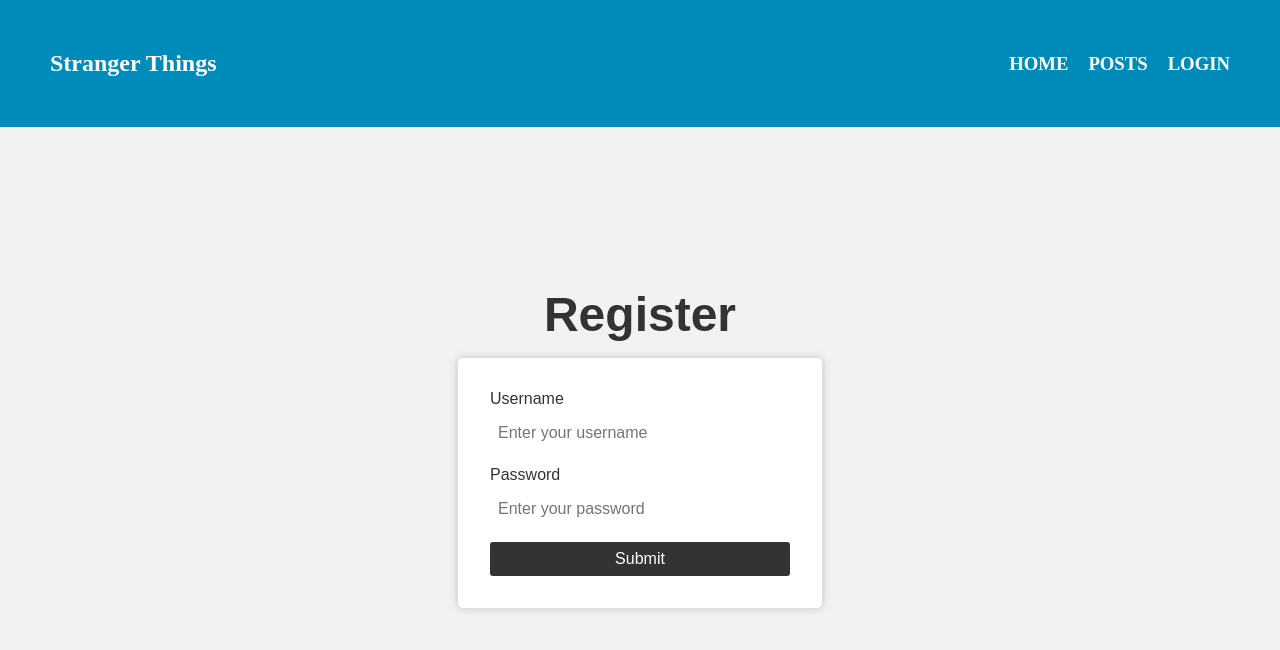
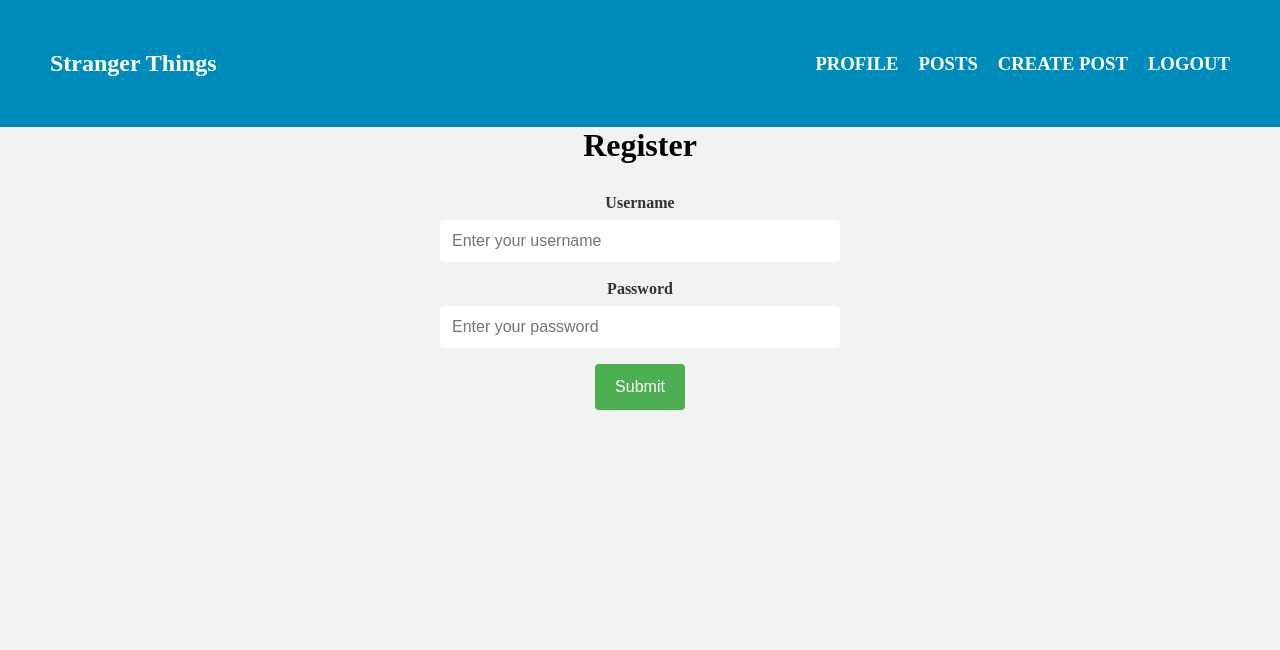
Before and after one commit to choilin310/-my-stranger-things, a React (Vite) app in the folder stranger-things/: page /users/register in a window 1280 px wide. Shown: the top 650 px of the page. Built offline with nearby package versions, Linux system fonts and the light colour scheme.

Commit message:
links edits

```diff
--- a/stranger-things/src/API/api.js
+++ b/stranger-things/src/API/api.js
@@ -55,3 +55,25 @@ export async function loginUser(username, password) {
     console.log(error);
   }
 }
+
+export async function createPost(title, description, price, token) {
+  try {
+    const response = await fetch(`${BASE_URL}/posts`, {
+      method: "POST",
+      headers: {
+        "Content-Type": "application/json",
+        Authorization: `Bearer ${token}`,
+      },
+      body: JSON.stringify({
+        post: {
+          title,
+          description,
+          price,
+        },
+      }),
+    });
+    const result = await response.json();
+  } catch (error) {
+    console.log(error);
+  }
+}
--- a/stranger-things/src/App.css
+++ b/stranger-things/src/App.css
@@ -29,6 +29,8 @@ body {
   text-decoration: none;
   color: white;
 }
+
+/* login form css */
 
 .login-container {
   display: flex;
@@ -84,111 +86,166 @@ body {
   background-color: #555;
 }
 
-.allPosts {
-  display: flex;
-  flex-direction: column;
-  align-content: space-around;
-  gap: 15px;
-}
+/* all post css */
 
-.allPosts {
+.all-post {
   display: flex;
   flex-wrap: wrap;
   justify-content: center;
 }
 
 .post {
+  display: flex;
+  flex-direction: column;
+  justify-content: space-between;
+  align-items: center;
   width: 300px;
+  height: 200px;
+  padding: 20px;
   margin: 20px;
-  padding: 20px;
-  border: 1px solid #ddd;
   border-radius: 10px;
-  box-shadow: 0px 0px 10px rgba(0, 0, 0, 0.2);
+  box-shadow: 0px 5px 10px rgba(0, 0, 0, 0.2);
+  transition: transform 0.3s ease-in-out;
+}
+
+.post:hover {
+  transform: translateY(-5px);
+  box-shadow: 0px 10px 15px rgba(0, 0, 0, 0.3);
 }
 
 .post-username {
-  font-size: 20px;
+  font-size: 24px;
   margin-bottom: 10px;
 }
 
 .post-title {
-  font-size: 24px;
+  font-size: 18px;
+  font-weight: bold;
   margin-bottom: 10px;
 }
 
 .post-description {
-  font-size: 16px;
-  margin-bottom: 10px;
+  font-size: 14px;
+  margin-bottom: 20px;
 }
 
 .post-price {
   font-size: 18px;
-  margin-bottom: 10px;
+  font-weight: bold;
+  color: #00a699;
 }
 
-.post-delete-button {
-  background-color: #f44336;
-  color: #fff;
-  border: none;
-  border-radius: 5px;
-  padding: 10px 20px;
-  font-size: 16px;
-  cursor: pointer;
+/* register form css */
+
+.register-container {
+  display: flex;
+  flex-direction: column;
+  align-items: center;
 }
 
-.post-delete-button:hover {
-  background-color: #e53935;
+.register-form {
+  display: flex;
+  flex-direction: column;
+  align-items: center;
+  width: 100%;
+  max-width: 400px;
+  padding: 20px;
+  background-color: #f2f2f2;
+  border-radius: 5px;
 }
+
+.register-label {
+  margin-top: 10px;
+  font-size: 16px;
+  font-weight: bold;
+  color: #333;
+}
+
+.register-input {
+  width: 100%;
+  padding: 12px;
+  margin: 8px 0;
+  border: none;
+  border-radius: 4px;
+  box-sizing: border-box;
+  font-size: 16px;
+}
+
+.register-button {
+  background-color: #4CAF50;
+  color: white;
+  padding: 14px 20px;
+  margin: 8px 0;
+  border: none;
+  border-radius: 4px;
+  cursor: pointer;
+  font-size: 16px;
+}
+
+.register-button:hover {
+  background-color: #45a049;
+}
+
+/* create post css  */
 
 .create-post {
   display: flex;
-  flex-direction: row;
-  flex-wrap: wrap;
+  flex-direction: column;
   align-items: center;
-  margin: 20px;
+  margin: 2rem;
 }
 
 .create-post-title {
-  font-size: 32px;
-  margin-bottom: 20px;
+  font-size: 2.5rem;
+  margin-bottom: 2rem;
+  color: #1a1a1a;
 }
 
 .create-post-form {
   display: flex;
   flex-direction: column;
   align-items: center;
-  background-color: #fff;
-  padding: 20px;
-  border: 1px solid #ddd;
+  width: 100%;
+  max-width: 500px;
+  background-color: #f9f9f9;
+  padding: 2rem;
   border-radius: 10px;
-  box-shadow: 0px 0px 10px rgba(0, 0, 0, 0.2);
+  box-shadow: 0 4px 8px rgba(0, 0, 0, 0.1);
 }
 
 .create-post-label {
-  font-size: 18px;
-  margin-bottom: 10px;
+  font-size: 1.2rem;
+  margin-bottom: 1rem;
+  color: #1a1a1a;
 }
 
 .create-post-input {
   width: 100%;
-  height: 40px;
-  padding: 5px;
-  margin-bottom: 20px;
-  font-size: 16px;
-  border: 1px solid #ddd;
+  padding: 1rem;
+  font-size: 1rem;
+  margin-bottom: 1.5rem;
+  border: none;
   border-radius: 5px;
+  background-color: #f1f1f1;
+  color: #1a1a1a;
+}
+
+.create-post-input:focus {
+  outline: none;
+  background-color: #e2e2e2;
 }
 
 .create-post-button {
-  background-color: #4caf50;
-  color: #fff;
+  background-color: #0077ff;
+  color: white;
+  font-size: 1.2rem;
   border: none;
   border-radius: 5px;
-  padding: 10px 20px;
-  font-size: 16px;
+  padding: 1rem 2rem;
   cursor: pointer;
+  transition: background-color 0.2s ease;
 }
 
 .create-post-button:hover {
-  background-color: #388e3c;
+  background-color: #0057cc;
 }
--- a/stranger-things/src/App.jsx
+++ b/stranger-things/src/App.jsx
@@ -2,24 +2,51 @@ import { Routes, Route, Link } from "react-router-dom";
 import RegisterForm from "./components/RegisterForm";
 import { LoginForm } from "./components/LoginForm";
 import AllPosts from "./components/AllPosts";
-import { useState } from "react";
+import CreatePost from "./components/CreatePost";
+import useAuth from "./hooks/useAuth";
+import { useEffect, useState } from "react";
 import "./App.css";
 
 function App() {
+  const { token, setToken } = useAuth();
+  const [links, setLinks] = useState("")
+
+  useEffect(() => {
+    if (token === undefined) {
+      setLinks (
+        <h3 className="links">
+            <Link to="/">HOME</Link>
+            <Link to="/posts">POSTS</Link>
+            <Link to="/users">LOGIN</Link>
+          </h3>
+      )
+    }else {
+      setLinks (
+        <h3 className="links">
+            <Link to="/">PROFILE</Link>
+            <Link to="/posts">POSTS</Link>
+            <Link to="/create-posts">CREATE POST</Link>
+            <Link onClick={() =>{
+              setToken(undefined);
+              localStorage.removeItem("token");
+            }}>LOGOUT</Link>
+          </h3>
+      )
+    }
+  }
+  , [token]);
+
   return (
     <div className="app">
       <header className="head">
         <h2>Stranger Things</h2>
-        <h3 className="links">
-          <Link to="/">HOME</Link>
-          <Link to="/posts">POSTS</Link>
-          <Link to="/users">LOGIN</Link>
-        </h3>
+        {links}
       </header>
 
       <Routes>
         <Route path="/posts" element={<AllPosts />} />
         <Route path="/users" element={<LoginForm />} />
+        <Route path="/create-posts" element={<CreatePost />} />
         <Route path="/users/register" element={<RegisterForm />} />
       </Routes>
     </div>
--- a/stranger-things/src/components/AllPosts.jsx
+++ b/stranger-things/src/components/AllPosts.jsx
@@ -18,46 +18,15 @@ export default function AllPosts() {
     getPost();
   }, []);
 
-  return  (
-    <div className="create-post">
-      <div className="create-post">
-      <h1 className="create-post-title">Create Posts</h1>
-      <form
-        className="create-post-form"
-        onSubmit={async (e) => {
-          e.preventDefault();
-          await createPost(title, description, price, token);
-        }}
-      >
-        <label className="create-post-label">Title</label>
-        <input
-          className="create-post-input"
-          type="text"
-          value={title}
-          onChange={(event) => setTitle(event.target.value)}
-        />
-        <label className="create-post-label">Description:</label>
-        <input
-          className="create-post-input"
-          type="text"
-          value={description}
-          onChange={(event) => setDescription(event.target.value)}
-        />
-        <label className="create-post-label">Price:</label>
-        <input
-          className="create-post-input"
-          type="text"
-          value={price}
-          onChange={(event) => setPrice(event.target.value)}
-        />
-        <button className="create-post-button" type="submit">Create Post</button>
-      </form>
-    </div>
+  return (
+    <div className="all-post">
       {data.length > 0 &&
         data.map((posts) => {
           return (
-            <div className="post" key={posts.author.id}>
-              <h1 className="post-username">Username: {posts.author.username}</h1>
+            <div className="post" key={posts._id}>
+              <h1 className="post-username">
+                Username: {posts.author.username}
+              </h1>
               <h2 className="post-title">Title: {posts.title}</h2>
               <p className="post-description">{posts.description}</p>
               <h5 className="post-price">Price: {posts.price}</h5>
--- /dev/null
+++ b/stranger-things/src/components/CreatePost.jsx
@@ -0,0 +1,55 @@
+import { useState } from "react";
+import React from "react";
+import { createPost } from "../API/api";
+import useAuth from "../hooks/useAuth";
+
+export default function CreatePost() {
+  const [title, setTitle] = useState("");
+  const [description, setDescription] = useState("");
+  const [price, setPrice] = useState("");
+  const { token } = useAuth();
+
+  if(token === undefined){
+    return(
+      <div>
+        <h1>Please login to create a post</h1>
+      </div>
+    )
+  }
+
+  return (
+    <div className="create-post">
+      <h1 className="create-post-title">Create Posts</h1>
+      <form
+        className="create-post-form"
+        onSubmit={async (e) => {
+          e.preventDefault();
+          await createPost(title, description, price, token);
+        }}
+      >
+        <label className="create-post-label">Title</label>
+        <input
+          className="create-post-input"
+          type="text"
+          value={title}
+          onChange={(event) => setTitle(event.target.value)}
+        />
+        <label className="create-post-label">Description:</label>
+        <input
+          className="create-post-input"
+          type="text"
+          value={description}
+          onChange={(event) => setDescription(event.target.value)}
+        />
+        <label className="create-post-label">Price:</label>
+        <input
+          className="create-post-input"
+          type="text"
+          value={price}
+          onChange={(event) => setPrice(event.target.value)}
+        />
+        <button className="create-post-button" type="submit">Create Post</button>
+      </form>
+    </div>
+  );
+}
--- a/stranger-things/src/components/LoginForm.jsx
+++ b/stranger-things/src/components/LoginForm.jsx
@@ -1,11 +1,12 @@
 import { useState } from "react";
 import { loginUser } from "../API/api";
+import useAuth from "../hooks/useAuth";
 import { Link } from "react-router-dom";
 
 export function LoginForm() {
   const [username, setUsername] = useState("");
   const [password, setPassword] = useState("");
-  const [token, setToken] = useState("");
+  const { token, setToken } = useAuth();
 
   async function handleSubmit(e) {
     e.preventDefault();
--- a/stranger-things/src/components/RegisterForm.jsx
+++ b/stranger-things/src/components/RegisterForm.jsx
@@ -21,10 +21,10 @@ export default function RegisterForm() {
   }
 
   return (
-    <div className="login-container">
-      <h1 className="title">Register</h1>
-      <form onSubmit={handleSubmit} className="login-form">
-        <label className="label" htmlFor="username">
+    <div className="register-container">
+      <h1 className="register-title">Register</h1>
+      <form onSubmit={handleSubmit} className="register-form">
+        <label className="register-label" htmlFor="username">
           Username
         </label>
         <input
@@ -33,11 +33,11 @@ export default function RegisterForm() {
           type="text"
           id="username"
           name="username"
-          className="input"
+          className="register-input"
           placeholder="Enter your username"
           onChange={(e) => setUsername(e.target.value)}
         />
-        <label className="label" htmlFor="password">
+        <label className="register-label" htmlFor="password">
           Password
         </label>
         <input
@@ -46,11 +46,11 @@ export default function RegisterForm() {
           type="text"
           id="password"
           name="password"
-          className="input"
+          className="register-input"
           placeholder="Enter your password"
           onChange={(e) => setPassword(e.target.value)}
         />
-        <button className="button">Submit</button>
+        <button className="register-button">Submit</button>
       </form>
     </div>
   );
```
